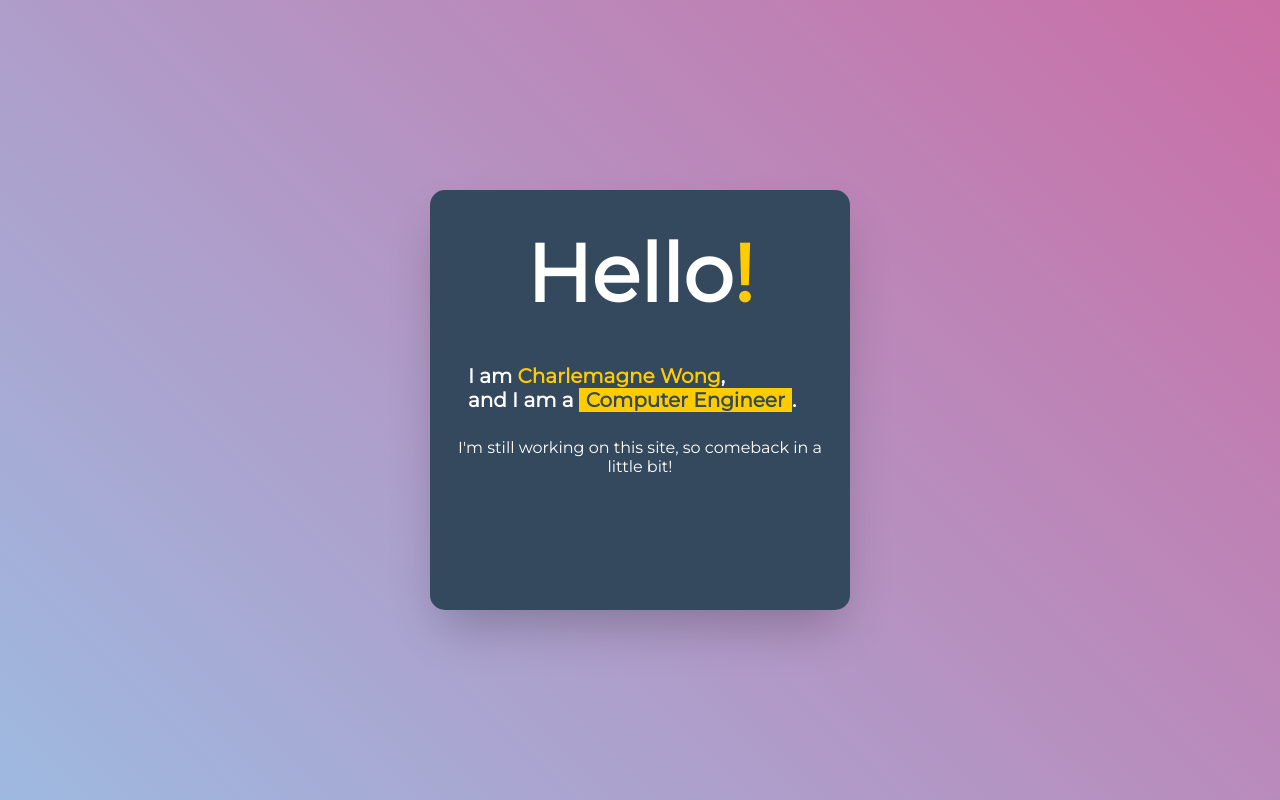
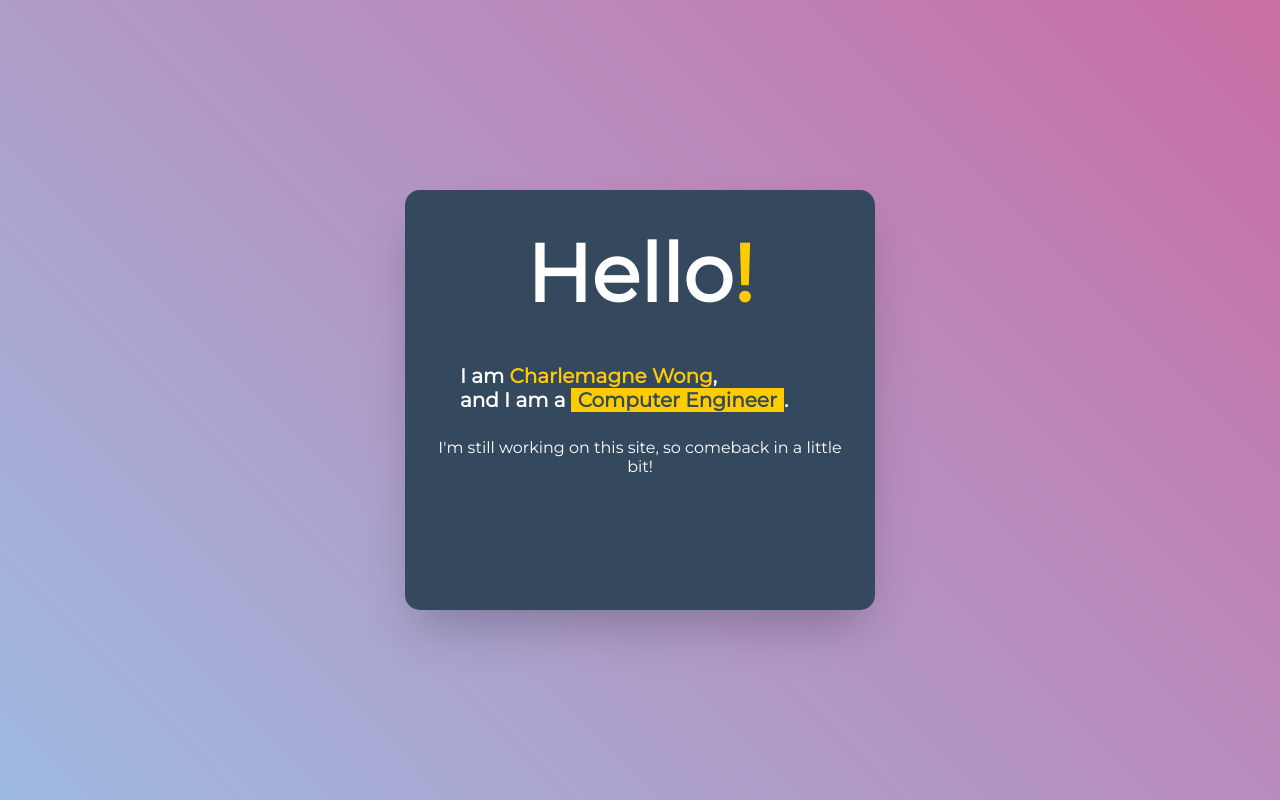
Before and after one commit to cmasterx/Portfolio-Website, a React (Create React App) app: page / in a window 1280 px wide. Built offline with nearby package versions, Linux system fonts and the light colour scheme.

Commit message:
CSS changes

```diff
--- a/src/App.css
+++ b/src/App.css
@@ -49,7 +49,7 @@ body {
 
 
 .Card {
-  width: 400px;
+  width: 450px;
   height: 400px;
   max-width: 80%;
   text-align: center;
@@ -81,7 +81,7 @@ body {
 
 .bio {
   font-size: 20px;
-  padding: 0px 7% 10px;
+  padding: 0px 10% 10px;
   text-align: left;
   justify-content: left;
 }
```
